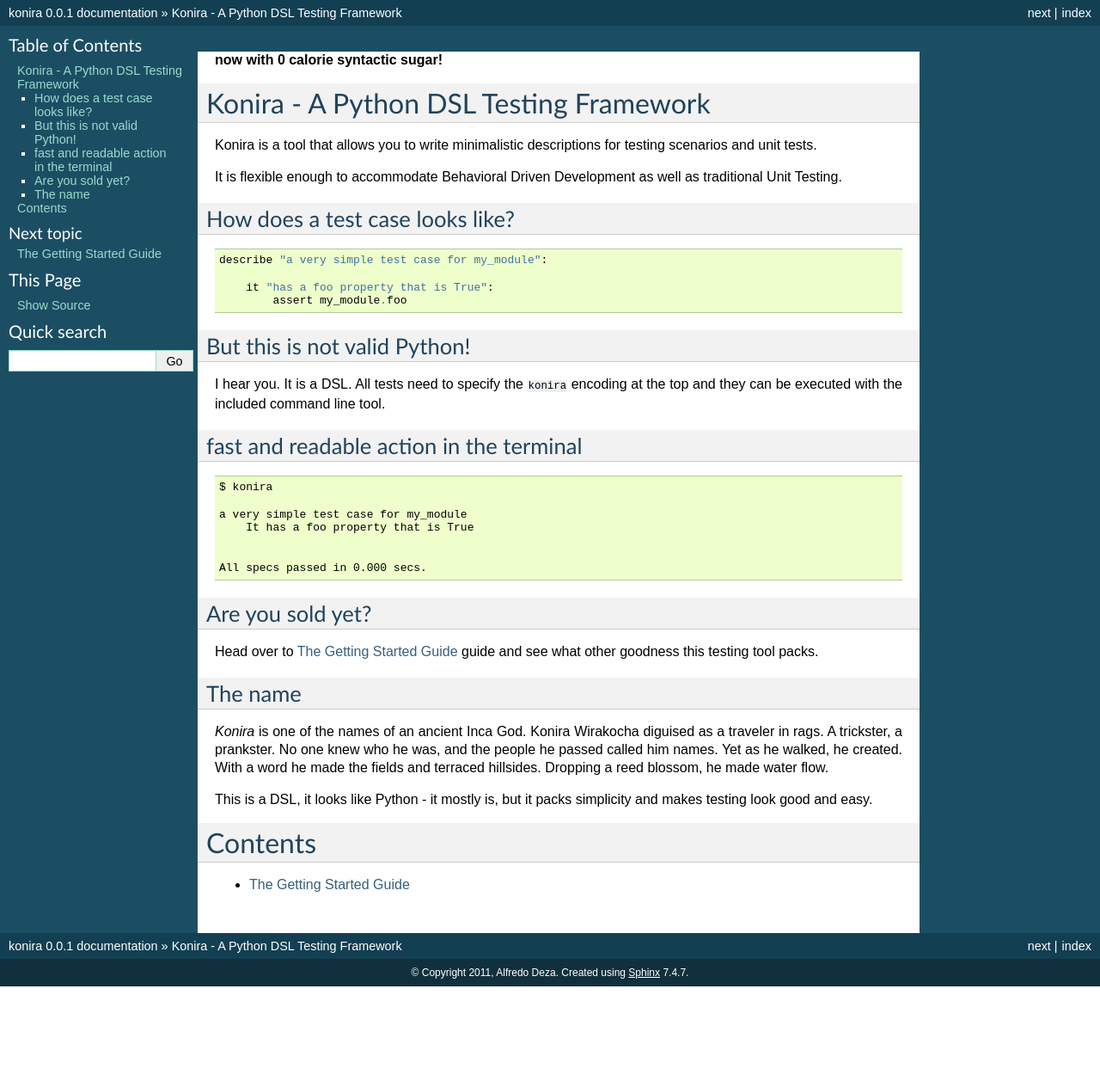
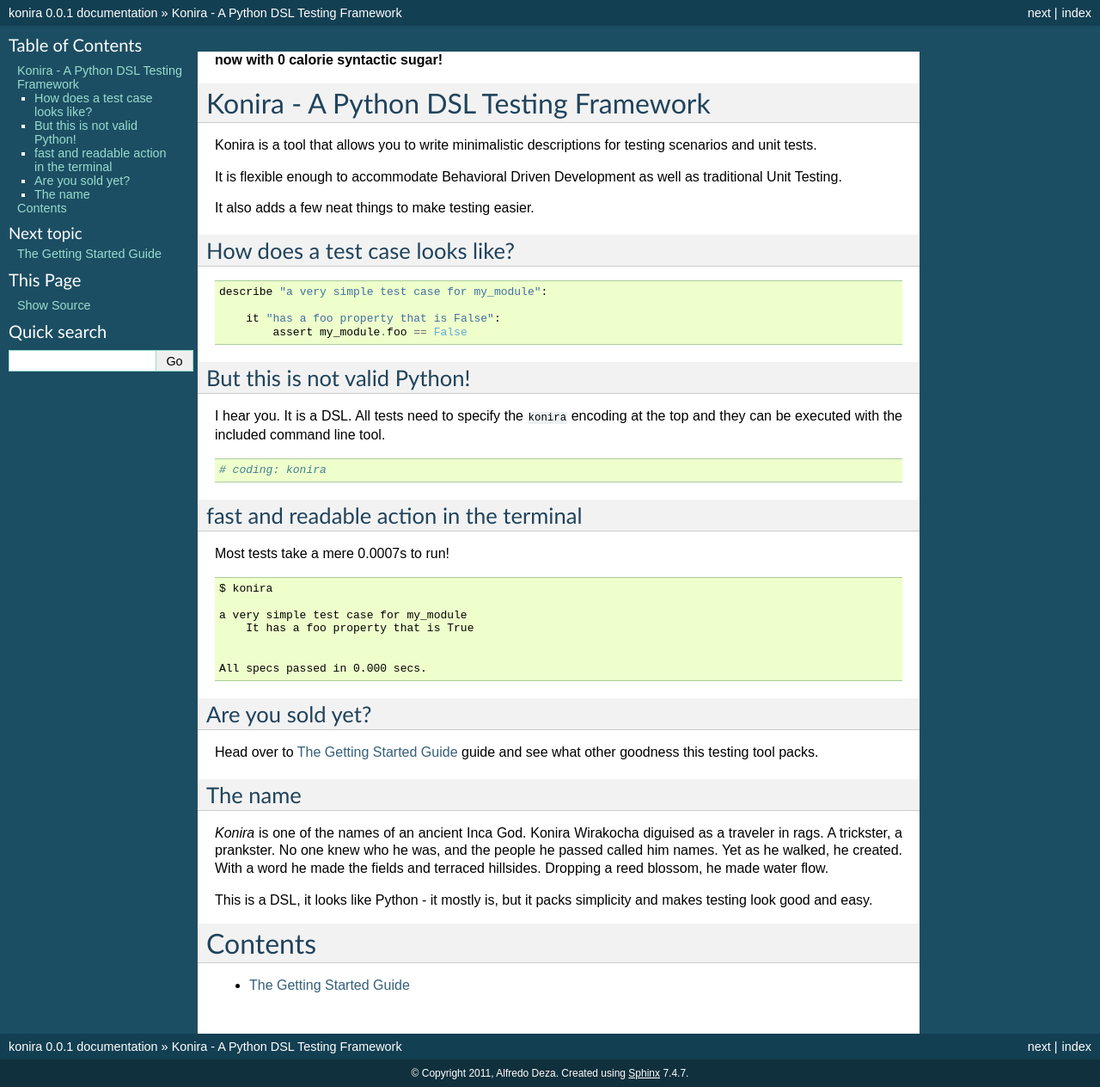
Before and after one commit to alfredodeza/konira, a Sphinx documentation site: the page built from docs/index.rst, in a window 1280 px wide. Shown: the whole page at 86% size. Built offline with Sphinx 7.4.7, drawn with Linux system fonts in a browser that asks for light colours; before the commit the page ends 1147 px from its top, so only the background shows below that.

Commit message:
adding more docs

```diff
--- /dev/null
+++ b/docs/advanced_structure.rst
@@ -0,0 +1,6 @@
+.. _advanced-structure:
+
+Advanced Structure
+==================
+The more advanced techniques for testing in *Konira* are covered here. If you
+need something more basic to get started with try the :ref:`basic-structure`.
--- a/docs/index.rst
+++ b/docs/index.rst
@@ -7,6 +7,8 @@
 
 It is flexible enough to accommodate Behavioral Driven
 Development as well as traditional Unit Testing.
+
+It also adds a few neat things to make testing easier.
 
 
 
@@ -19,8 +21,8 @@
 
     describe "a very simple test case for my_module":
 
-        it "has a foo property that is True":
-            assert my_module.foo
+        it "has a foo property that is False":
+            assert my_module.foo == False
 
 
 But this is not valid Python!
@@ -29,8 +31,15 @@
 I hear you. It is a DSL. All tests need to specify the ``konira`` encoding
 at the top and they can be executed with the included command line tool.
 
+::
+
+    # coding: konira
+
+
+
 fast and readable action in the terminal
 --------------------------------------------
+Most tests take a mere 0.0007s to run!
 
 .. highlight:: text
 
```
Also changed, not shown: docs/basic_structure.rst (added, +100 -0 lines), docs/changelog.rst (added, +8 -0 lines).
